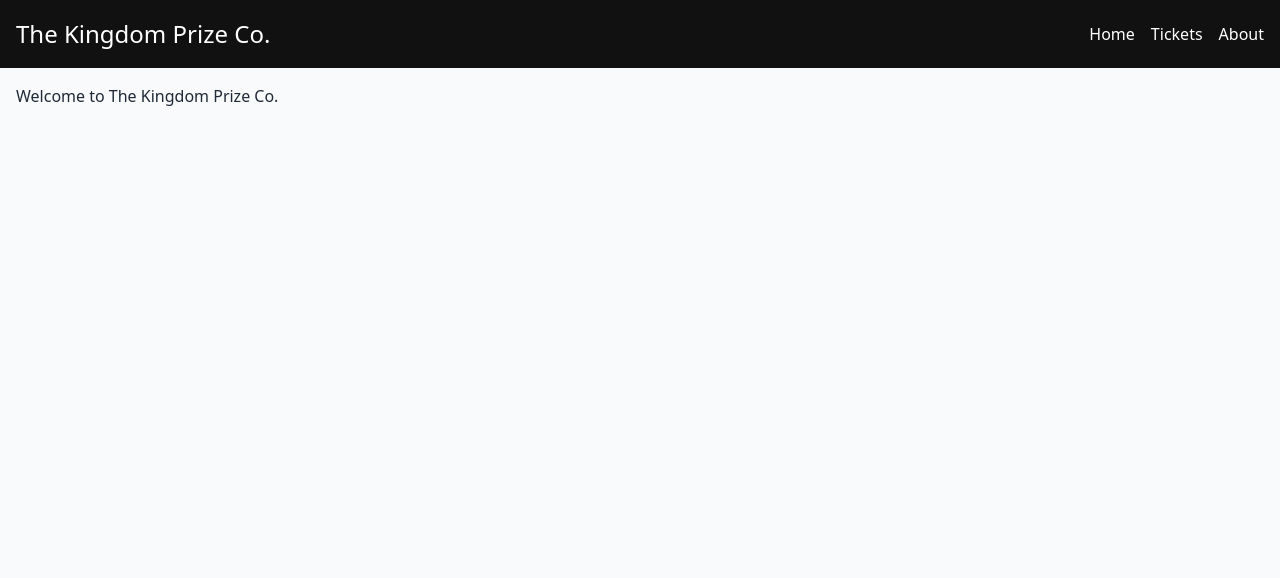
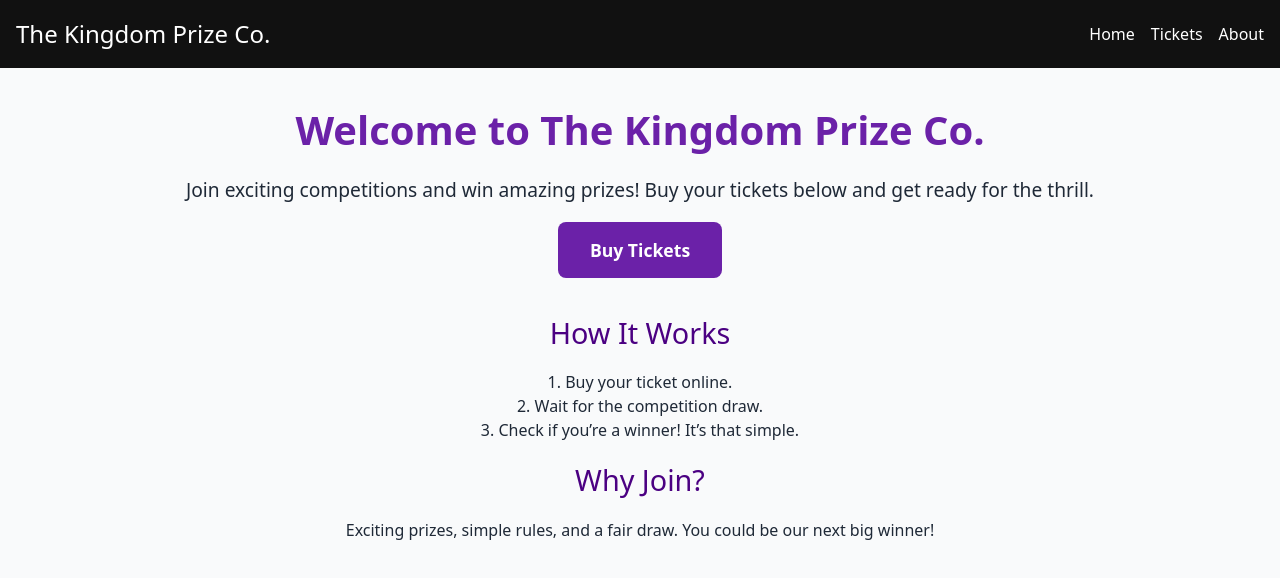
Before and after one commit to ked24/kingdom-prize-co, a React (Vite) app: page / in a window 1280 px wide. Shown: the top 578 px of the page. Built offline with nearby package versions, Linux system fonts and the light colour scheme.

Commit message:
Update App.jsx

```diff
--- a/src/App.jsx
+++ b/src/App.jsx
@@ -1,13 +1,54 @@
 import Navbar from "./components/Navbar";
 import { Routes, Route } from "react-router-dom";
 import Tickets from "./pages/Tickets";
+
+function Home() {
+  return (
+    <div style={{ padding: "2rem", textAlign: "center" }}>
+      <h1 style={{ fontSize: "2.5rem", fontWeight: "bold", marginBottom: "1rem", color: "#6b21a8" }}>
+        Welcome to The Kingdom Prize Co.
+      </h1>
+      <p style={{ fontSize: "1.2rem", marginBottom: "2rem" }}>
+        Join exciting competitions and win amazing prizes! Buy your tickets below and get ready for the thrill.
+      </p>
+      <a
+        href="/tickets"
+        style={{
+          padding: "1rem 2rem",
+          backgroundColor: "#6b21a8",
+          color: "white",
+          fontWeight: "bold",
+          borderRadius: "8px",
+          textDecoration: "none",
+          fontSize: "1.1rem"
+        }}
+      >
+        Buy Tickets
+      </a>
+
+      <section style={{ marginTop: "3rem", maxWidth: "600px", marginLeft: "auto", marginRight: "auto" }}>
+        <h2 style={{ fontSize: "1.8rem", marginBottom: "1rem", color: "#4b0082" }}>How It Works</h2>
+        <p style={{ marginBottom: "1rem" }}>
+          1. Buy your ticket online. <br/>
+          2. Wait for the competition draw. <br/>
+          3. Check if you’re a winner! It’s that simple.
+        </p>
+
+        <h2 style={{ fontSize: "1.8rem", marginBottom: "1rem", color: "#4b0082" }}>Why Join?</h2>
+        <p>
+          Exciting prizes, simple rules, and a fair draw. You could be our next big winner!
+        </p>
+      </section>
+    </div>
+  );
+}
 
 function App() {
   return (
     <div>
       <Navbar />
       <Routes>
-        <Route path="/" element={<h2 style={{ padding: "1rem" }}>Welcome to The Kingdom Prize Co.</h2>} />
+        <Route path="/" element={<Home />} />
         <Route path="/tickets" element={<Tickets />} />
       </Routes>
     </div>
```
